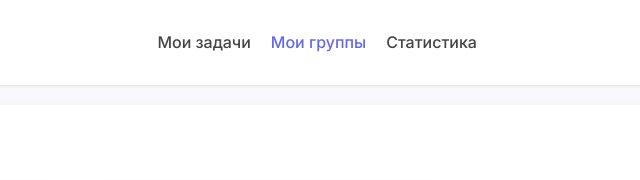
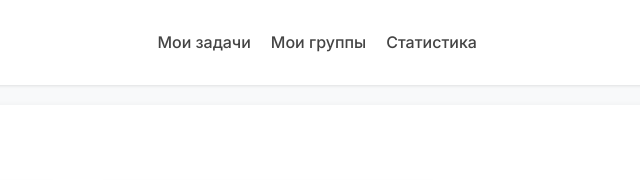
Before and after one commit to EvdokDima/MindFlow, a plain HTML site: page app/web/stats.html in a window 1280 px wide. Shown: the top 180 px of the page, 372-1012 px from the left. Drawn offline with nearby package versions, Linux system fonts and the light colour scheme; no server answers; sample sign-in values are in the browser's storage.

Commit message:
Fix header

```diff
--- a/app/web/stats.html
+++ b/app/web/stats.html
@@ -168,7 +168,7 @@
                 </a>
                 <div class="nav-links">
                     <a href="/tasks.html">Мои задачи</a>
-                    <a href="/groups.html" class="active">Мои группы</a>
+                    <a href="/groups.html">Мои группы</a>
                     <a href="/stats.html">Статистика</a>
                 </div>
                 <div class="auth-buttons">
```
Also changed, not shown: app/web/group-tasks.html (+1 -1 lines), app/web/profile.html (+1 -1 lines), app/web/tasks.html (+1 -1 lines).
